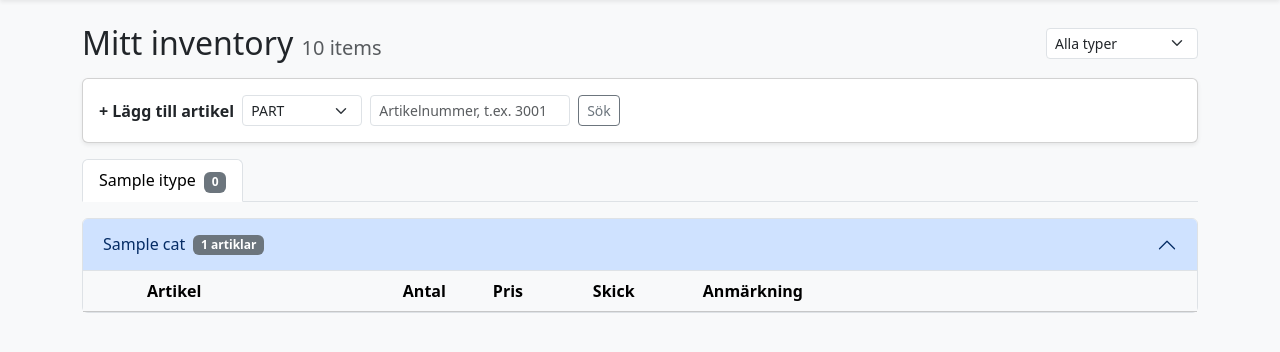
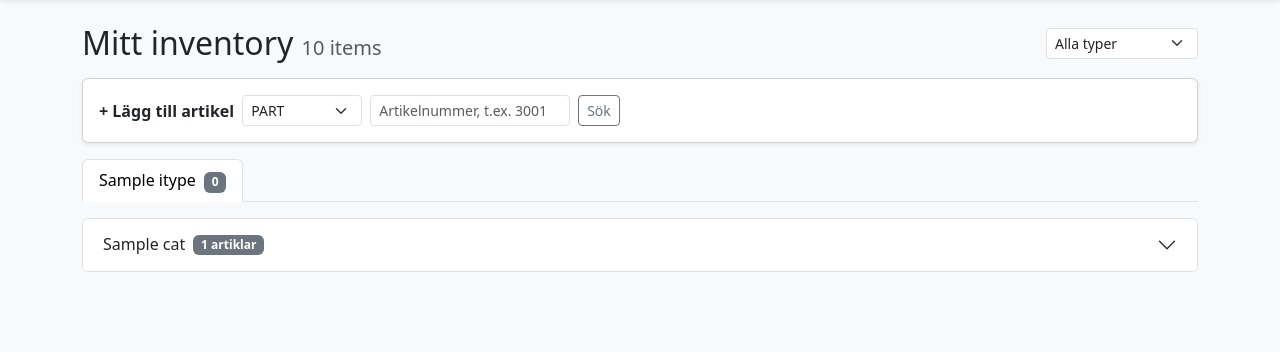
Before and after one commit to magnusrysjo/bricklink, a Flask app: template flask_app/templates/index.html in a window 1280 px wide. Shown: the part 57-409 px from the top of the page. Run offline with Flask 3, Linux system fonts and the light colour scheme; the template is opened without the code that fills it: most values are stand-ins (such as "Sample title", 1, 10 or a date in 2020); lists and menus that the app fills with data are empty.

Commit message:
Stäng alla accordions som default

```diff
--- a/flask_app/templates/index.html
+++ b/flask_app/templates/index.html
@@ -103,7 +103,7 @@
       {% for cat_name, items_by_no in categories.items() %}
       <div class="accordion-item">
         <h2 class="accordion-header">
-          <button class="accordion-button {% if not loop.first %}collapsed{% endif %}"
+          <button class="accordion-button collapsed"
                   type="button" data-bs-toggle="collapse"
                   data-bs-target="#collapse-{{ itype }}-{{ loop.index }}">
             {{ cat_name }}
@@ -111,7 +111,7 @@
           </button>
         </h2>
         <div id="collapse-{{ itype }}-{{ loop.index }}"
-             class="accordion-collapse collapse {% if loop.first %}show{% endif %}">
+             class="accordion-collapse collapse">
           <div class="accordion-body p-0">
             {% if itype == "PART" %}
             {# DELAR: expanderbar per artikel, färgrader inuti #}
```
